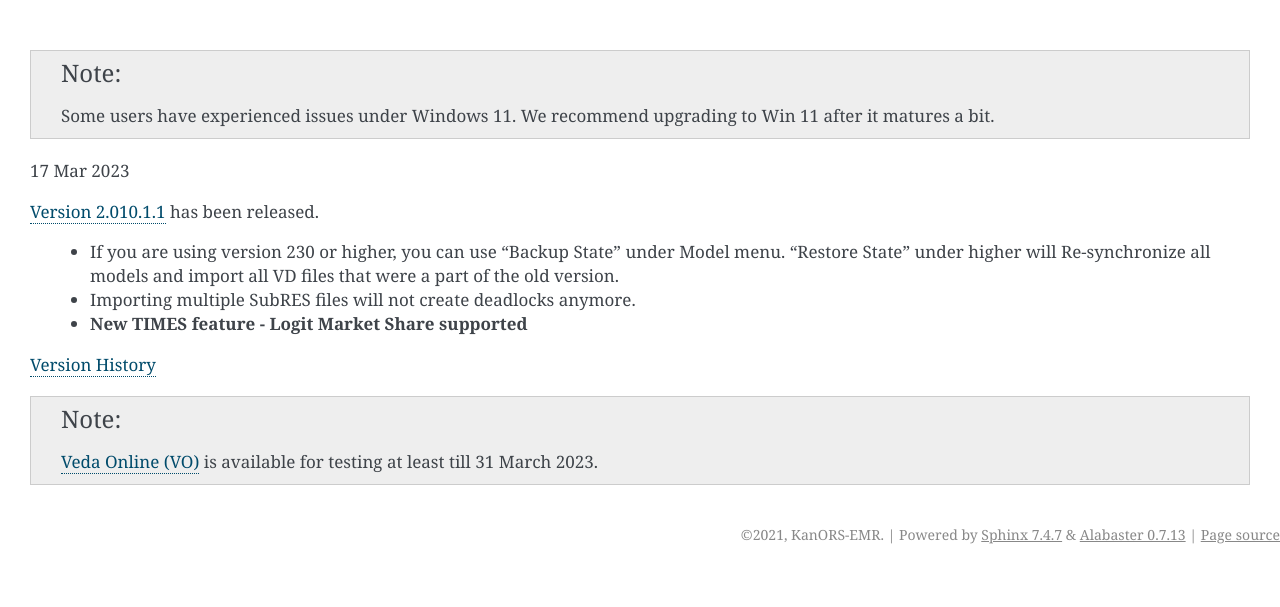
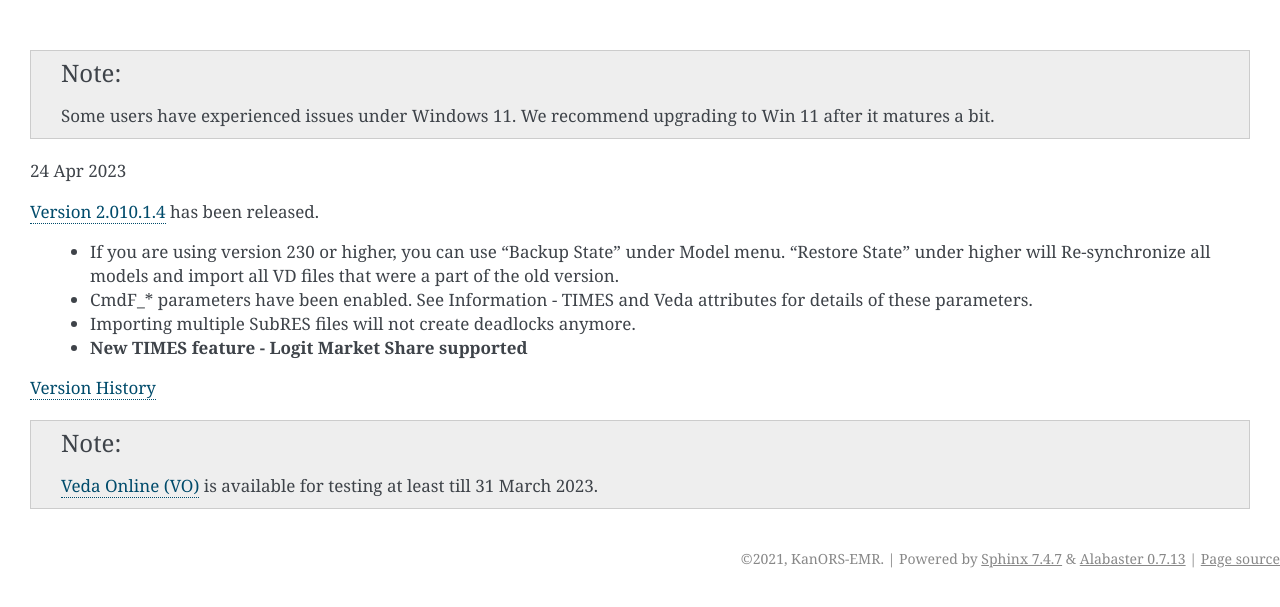
Before and after one commit to kanors-emr/Veda-start-page-news, a Sphinx documentation site: the page built from docs/source/index.rst, in a window 1280 px wide. Shown: the top 607 px of the page. Built offline with Sphinx 7.4.7, drawn with Linux system fonts in a browser that asks for light colours.

Commit message:
cmdf_* parameters

```diff
--- a/docs/source/index.rst
+++ b/docs/source/index.rst
@@ -8,11 +8,12 @@
 .. note::
     Some users have experienced issues under Windows 11. We recommend upgrading to Win 11 after it matures a bit.
 
-17 Mar 2023
+24 Apr 2023
 
-`Version 2.010.1.1 <https://github.com/kanors-emr/Veda2.0-Installation>`_ has been released.
+`Version 2.010.1.4 <https://github.com/kanors-emr/Veda2.0-Installation>`_ has been released.
 
    * If you are using version 230 or higher, you can use "Backup State" under Model menu. "Restore State" under higher will Re-synchronize all models and import all VD files that were a part of the old version.
+   * CmdF_* parameters have been enabled. See Information - TIMES and Veda attributes for details of these parameters.
    * Importing multiple SubRES files will not create deadlocks anymore.
    * **New TIMES feature - Logit Market Share supported**
 
```
